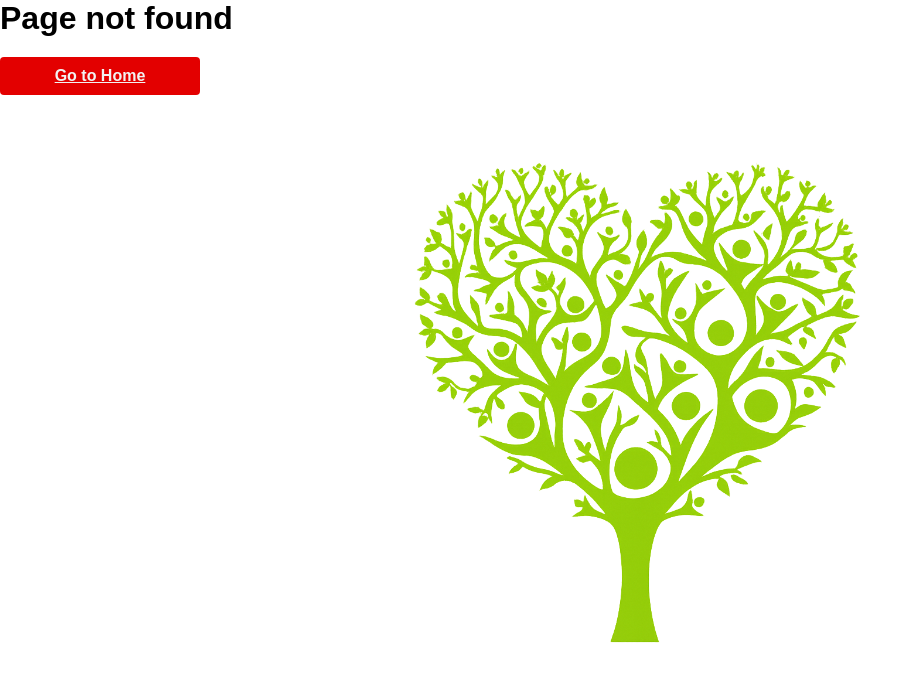
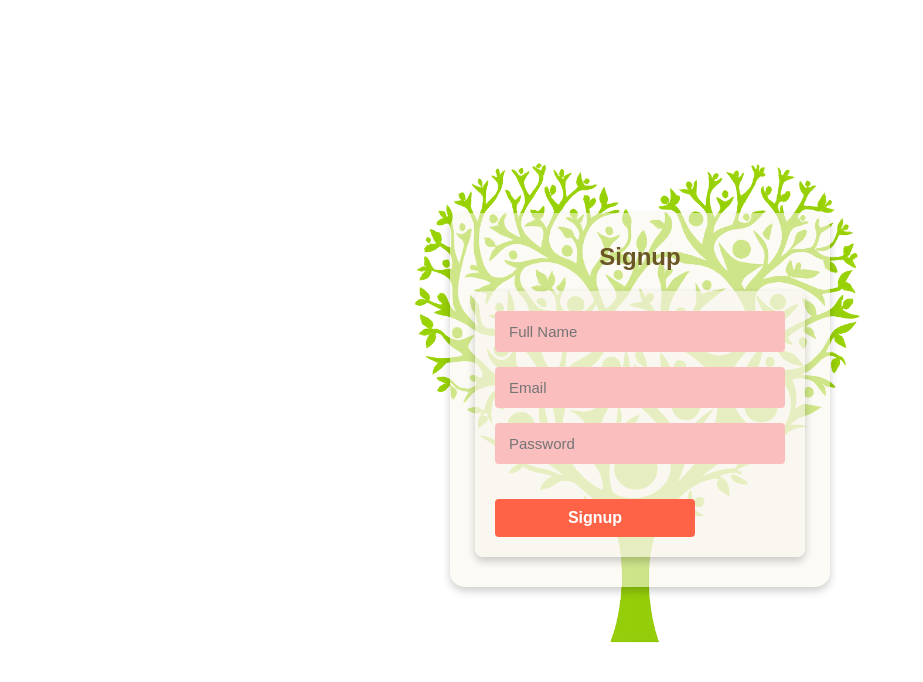
Before and after one commit to VishalValvi-83/family-tree-management-system, a React (Create React App) app in the folder frontend/: page /signup in a window 1280 px wide. Before the commit this address had no page. Shown: the top 682 px of the page, without its empty margins (0-923 px from the left). Built offline with nearby package versions, Linux system fonts and the light colour scheme; a web font is replaced by a local one.

Commit message:
feat: implement authentication forms with routing and styling

```diff
--- a/frontend/src/App.js
+++ b/frontend/src/App.js
@@ -4,7 +4,6 @@ import FamilyForm from './component/FamilyForm.js';
 import FamilyTree from './component/FamilyTree/FamilyTree.js';
 import Header from './component/Header/Header.js';
 function App() {
-
 
   return (
     <>
--- a/frontend/src/component/FamilyForm.css
+++ b/frontend/src/component/FamilyForm.css
@@ -2,9 +2,9 @@ form {
     display: flex;
     flex-direction: column;
     /* border: 1px solid #e30000; */
-    background-color: #f9f6ed8f;
-    box-shadow: 0 4px 8px rgba(0, 0, 0, 0.2);
-    color: #6a5524;
+    background-color: var(--form-background-color);
+    box-shadow: var(--form-shadow);
+    color: var(--primary-color);
     padding: 20px;
     border-radius: 8px;
     gap: 15px;
@@ -23,8 +23,8 @@ input[type="date"],
 select {
     width: 100%;
     padding: 10px;
-    background-color: #fabebe;
-    border: 2px solid #fabebe;
+    background-color: var(--form-input-color);
+    border: var(--input-border);
     border-radius: 4px;
     font-size: 16px;
 }
@@ -33,19 +33,6 @@ select {
     display: flex;
     flex-direction: row;
     gap: 10px;
-}
-
-button {
-    padding: 10px 20px;
-    background-color: #e30000;
-    color: #fff;
-    font-weight: bold;
-    border: none;
-    width: 200px;
-    border-radius: 4px;
-    cursor: pointer;
-    font-size: 16px;
-    margin-top: 20px;
 }
 
 @media screen and (max-width: 768px) {
--- a/frontend/src/index.css
+++ b/frontend/src/index.css
@@ -4,6 +4,16 @@
   padding: 0;
   box-sizing: border-box;
 }
+
+:root {
+  --primary-color: #6a5524;
+  --secondary-color: #f2f2f2;
+  --form-background-color: #f9f6ed8f;
+  --form-shadow: 0 4px 8px #00000033;
+  --form-input-color: #fabebe;
+  --input-border: 2px solid #fabebe;
+}
+
 
 body {
   height: 100vh;
@@ -13,13 +23,29 @@ body {
   background-size: 600px;
   background-position: center;
 }
+button {
+  padding: 10px 20px;
+  background-color: tomato;
+  color: #fff;
+  font-weight: bold;
+  border: none;
+  width: 200px;
+  border-radius: 4px;
+  cursor: pointer;
+  font-size: 16px;
+  margin-top: 20px;
+}
+
+button:hover {
+  background: #ff4757;
+}
 
 a {
   color: #f2f2f2;
   text-decoration: underline;
 }
 
-@media screen and ( max-width: 600px) {
+@media screen and (max-width: 600px) {
   body {
     background-size: contain;
     background-position: center;
--- a/frontend/src/index.js
+++ b/frontend/src/index.js
@@ -1,29 +1,10 @@
 import React from 'react';
 import ReactDOM from 'react-dom/client';
 import './index.css';
-import { createBrowserRouter, RouterProvider } from 'react-router-dom';
-
-import App from './App';
-import UpdateTree from './component/updateTree/updateTree.js';
+import { RouterProvider } from 'react-router-dom';
+import router from './router.js';
 
 const root = ReactDOM.createRoot(document.getElementById('root'));
-const router = createBrowserRouter([
-  {
-    path: '/',
-    element: <App />,
-  },
-  {
-    path: '/update-tree/:_id',
-    element: <UpdateTree />
-  },
-  {
-    path: '*',
-    element: <div>
-      <h1>Page not found</h1>
-      <button><a className='backward-link' href="/">Go to Home</a></button>
-    </div>
-  }
-]);
 
 root.render(
   <React.StrictMode>
--- /dev/null
+++ b/frontend/src/pages/Auth/AuthForm.css
@@ -0,0 +1,62 @@
+.auth-container {
+    display: flex;
+    justify-content: center;
+    align-items: center;
+    min-height: 100vh;
+}
+
+.auth-card {
+    background: var(--form-background-color);
+    padding: 30px 25px;
+    border-radius: 15px;
+    box-shadow: var(--form-shadow);
+    max-width: 380px;
+    width: 100%;
+    animation: fadeIn 0.6s ease-in-out;
+}
+
+.title {
+    text-align: center;
+    margin-bottom: 20px;
+    font-size: 24px;
+    font-weight: 700;
+    color: var(--primary-color);
+}
+
+.form {
+    display: flex;
+    flex-direction: column;
+    gap: 15px;
+}
+
+.form input {
+    padding: 12px 14px;
+    border: none;
+    border-radius: 4px;
+    outline: none;
+    background: var(--form-input-color);
+    font-size: 15px;
+}
+
+@media (max-width: 500px) {
+    .auth-card {
+        padding: 20px 15px;
+    }
+
+    .title {
+        font-size: 20px;
+    }
+}
+
+
+@keyframes fadeIn {
+    from {
+        opacity: 0;
+        transform: translateY(-20px);
+    }
+
+    to {
+        opacity: 1;
+        transform: translateY(0);
+    }
+}
--- /dev/null
+++ b/frontend/src/pages/Auth/Login.js
@@ -0,0 +1,21 @@
+import "./AuthForm.css"
+
+export default function LoginForm() {
+    const handleSubmit = (e) => {
+        e.preventDefault()
+        alert("Login Successful ✅")
+    }
+
+    return (
+        <div className="auth-container">
+            <div className="auth-card">
+                <h2 className="title">Login</h2>
+                <form className="form" onSubmit={handleSubmit}>
+                    <input type="email" placeholder="Email" required />
+                    <input type="password" placeholder="Password" required minLength="6" />
+                    <button type="submit" className="btn">Login</button>
+                </form>
+            </div>
+        </div>
+    )
+}
--- /dev/null
+++ b/frontend/src/pages/Auth/SignUp.js
@@ -0,0 +1,87 @@
+import { useState } from "react"
+import { useNavigate } from "react-router-dom"
+import axios from "axios"
+import "./AuthForm.css"
+
+export default function SignupForm() {
+    const navigate = useNavigate()
+    const [formData, setFormData] = useState({
+        fullName: "",
+        email: "",
+        password: "",
+    })
+
+    const handleSubmit = async (e) => {
+        e.preventDefault()
+        try {
+            const response = await axios.post(
+                `${process.env.REACT_APP_API_URL}/signup`,
+                formData
+            )
+            alert(response.data.message)
+            if (response.data.success) {
+                setFormData({
+                    fullName: "",
+                    email: "",
+                    password: "",
+                })
+                navigate("/login")
+            }
+        } catch (error) {
+            console.error("Signup failed:", error)
+            if (error.response) {
+                alert(error.response.data.message)
+            } else {
+                alert("An error occurred during signup.")
+            }
+        }
+    }
+
+    const handleChange = (e) => {
+        const { name, value } = e.target
+        setFormData((prevState) => ({
+            ...prevState,
+            [name]: value,
+        }))
+    }
+
+    return (
+        <div className="auth-container">
+            <div className="auth-card">
+                <h2 className="title">Signup</h2>
+                <form className="form" onSubmit={handleSubmit}>
+                    <input
+                        type="text"
+                        name="fullName"
+                        placeholder="Full Name"
+                        value={formData.fullName}
+                        onChange={handleChange}
+                        required
+                        minLength="3"
+                    />
+                    <input
+                        type="email"
+                        name="email"
+                        placeholder="Email"
+                        required
+                        value={formData.email}
+                        onChange={handleChange}
+                    />
+                    <input
+                        type="password"
+                        name="password"
+                        placeholder="Password"
+                        autoComplete="current-password"
+                        required
+                        value={formData.password}
+                        onChange={handleChange}
+                        minLength="6"
+                    />
+                    <button type="submit" className="btn">
+                        Signup
+                    </button>
+                </form>
+            </div>
+        </div>
+    )
+}
--- /dev/null
+++ b/frontend/src/router.js
@@ -0,0 +1,33 @@
+import { createBrowserRouter } from 'react-router-dom';
+import App from './App';
+import UpdateTree from './component/updateTree/updateTree.js';
+import LoginForm from './pages/Auth/Login.js';
+import SignupForm from './pages/Auth/SignUp.js';
+
+const router = createBrowserRouter([
+    {
+        path: '/',
+        element: <App />,
+    },
+    {
+        path: 'login',
+        element: <LoginForm />
+    },
+    {
+        path: 'signup',
+        element: <SignupForm />
+    },
+    {
+        path: '/update-tree/:_id',
+        element: <UpdateTree />
+    },
+    {
+        path: '*',
+        element: <div>
+            <h1>Page not found</h1>
+            <button className='backward-link' onClick={() => window.location.href = '/'}>Go to Home</button>
+        </div>
+    }
+]);
+
+export default router;
```
Also changed, not shown: 1 other file (tests, documents, lock files or other folders).
